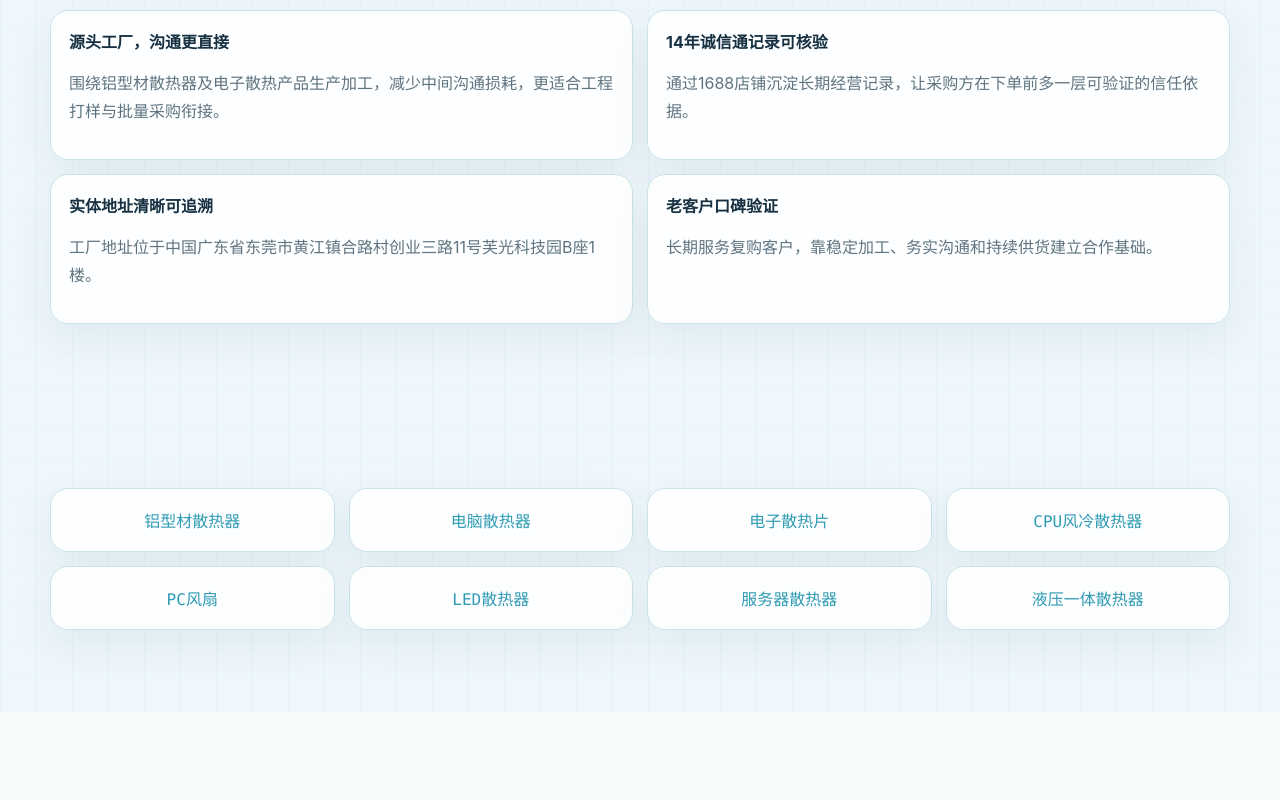
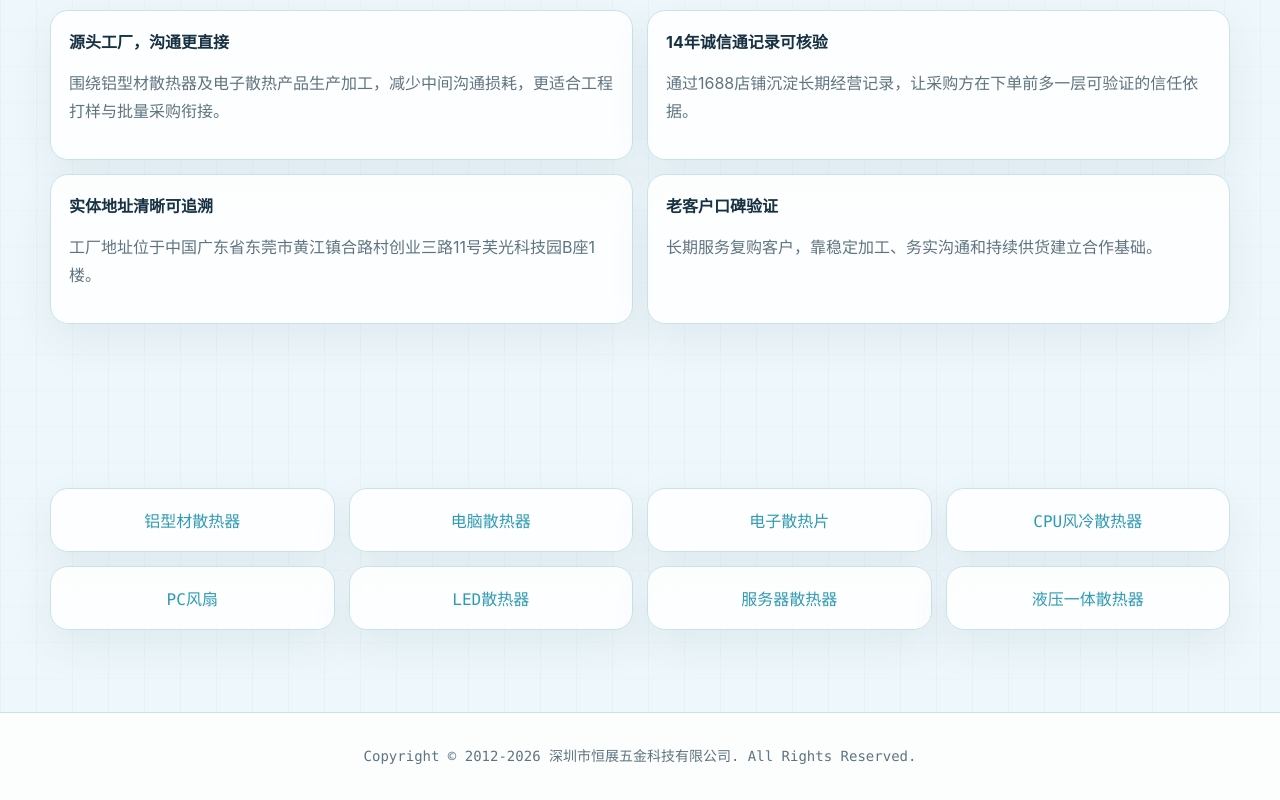
Before and after one commit to skippersky/skipper_cms, a Vue app in the folder frontend/site/: page / in a window 1280 px wide. Shown: the part 2850-3650 px from the top of the page. Before the commit the page ends 3562 px from the top, so only its background shows below. Built offline with nearby package versions, Linux system fonts and the light colour scheme.

Commit message:
Add site copyright footer

```diff
--- a/frontend/site/src/App.vue
+++ b/frontend/site/src/App.vue
@@ -4,6 +4,7 @@ import { onBeforeUnmount, ref, watch } from 'vue'
 import { currentLocale, languages, setLocale, t, type Locale } from './i18n'
 
 const open = ref(false)
+const currentYear = new Date().getFullYear()
 
 watch(open, (value) => {
   document.body.classList.toggle('nav-locked', value)
@@ -64,6 +65,9 @@ onBeforeUnmount(() => {
     </nav>
   </Transition>
   <router-view />
+  <footer class="site-footer">
+    <span>Copyright © 2012-{{ currentYear }} 深圳市恒展五金科技有限公司. All Rights Reserved.</span>
+  </footer>
 </template>
 
 <style scoped lang="scss">
@@ -177,6 +181,20 @@ onBeforeUnmount(() => {
   transform: translateX(100%);
 }
 
+.site-footer {
+  display: grid;
+  place-items: center;
+  min-height: 76px;
+  padding: 20px 16px;
+  border-top: 1px solid $color-line;
+  color: $color-text-muted;
+  background: rgba(255, 255, 255, 0.86);
+  font-family: $font-data;
+  font-size: 14px;
+  line-height: 1.6;
+  text-align: center;
+}
+
 @media (min-width: $breakpoint-lg) {
   .site-header {
     min-height: 76px;
@@ -233,5 +251,10 @@ onBeforeUnmount(() => {
     display: flex;
     gap: 6px;
   }
+
+  .site-footer {
+    min-height: 88px;
+    padding-inline: 48px;
+  }
 }
 </style>
```
